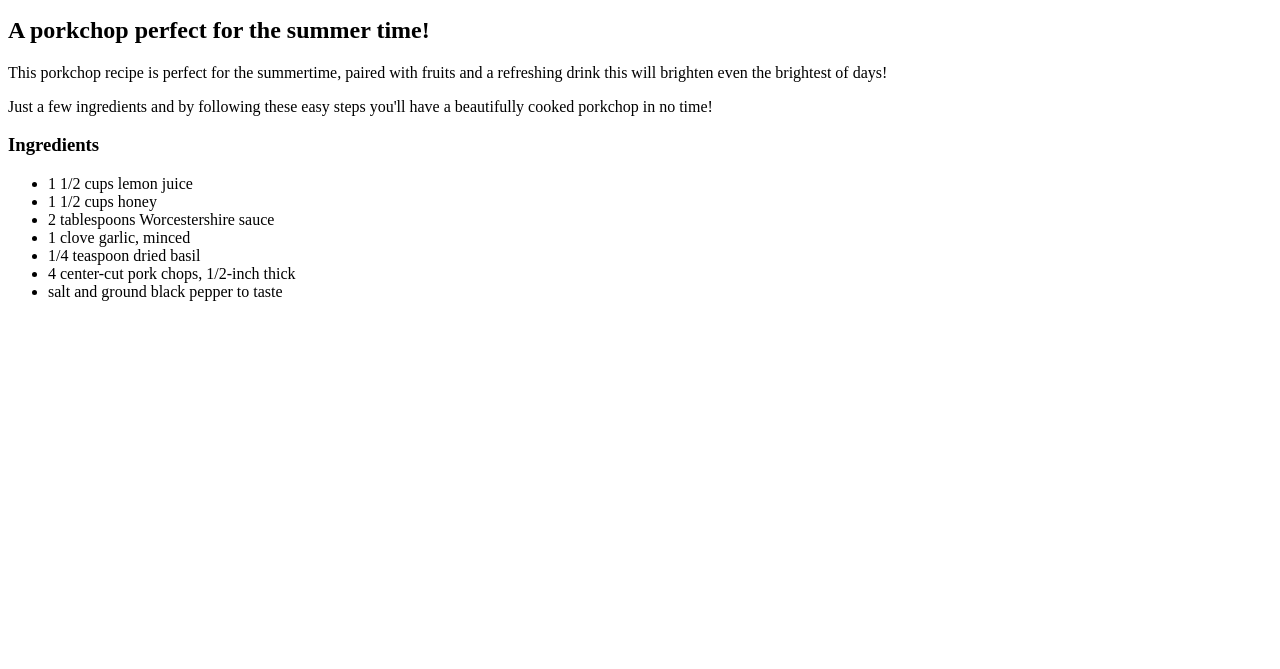
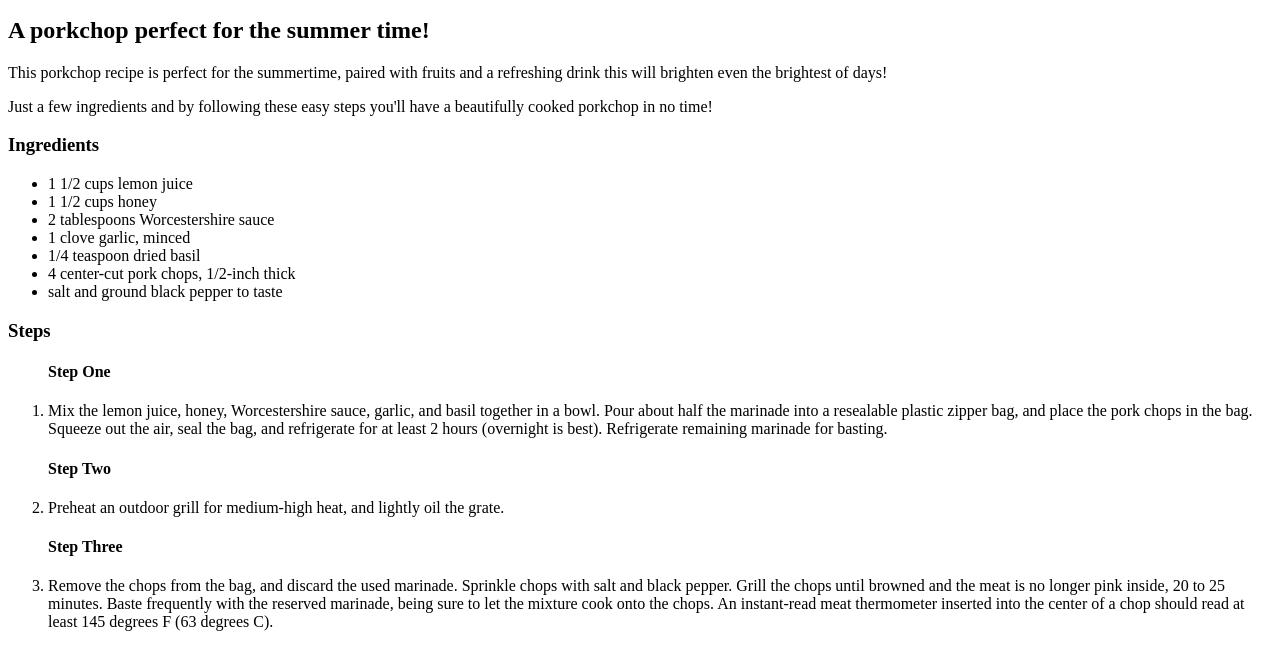
Before and after one commit to ChrisRaiz/odin-recipes, a plain HTML site: page recipes/porkchop.html in a window 1280 px wide. Shown: the part 101-770 px from the top of the page. Drawn offline with Linux system fonts and the light colour scheme.

Commit message:
Create steps list for cooking

```diff
--- a/recipes/porkchop.html
+++ b/recipes/porkchop.html
@@ -29,5 +29,15 @@
             <li>4 center-cut pork chops, 1/2-inch thick</li>
             <li>salt and ground black pepper to taste</li>
         </ul>
+
+        <h3>Steps</h3>
+        <ol>
+            <h4>Step One</h4>
+            <li>Mix the lemon juice, honey, Worcestershire sauce, garlic, and basil together in a bowl. Pour about half the marinade into a resealable plastic zipper bag, and place the pork chops in the bag. Squeeze out the air, seal the bag, and refrigerate for at least 2 hours (overnight is best). Refrigerate remaining marinade for basting.</li>
+            <h4>Step Two</h4>
+            <li>Preheat an outdoor grill for medium-high heat, and lightly oil the grate.</li>
+            <h4>Step Three</h4>
+            <li>Remove the chops from the bag, and discard the used marinade. Sprinkle chops with salt and black pepper. Grill the chops until browned and the meat is no longer pink inside, 20 to 25 minutes. Baste frequently with the reserved marinade, being sure to let the mixture cook onto the chops. An instant-read meat thermometer inserted into the center of a chop should read at least 145 degrees F (63 degrees C).</li>
+        </ol>
     </body>
 </html>
```
